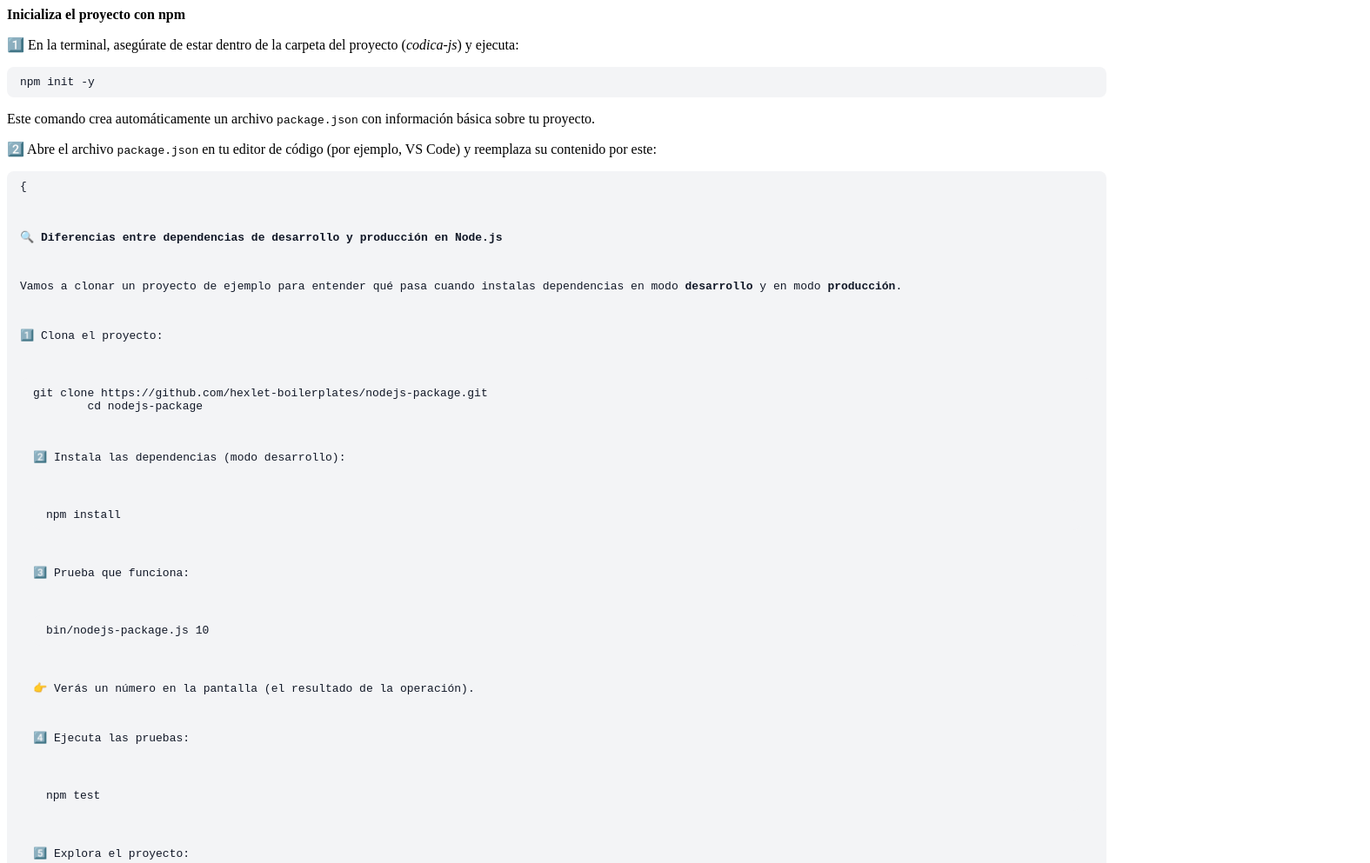
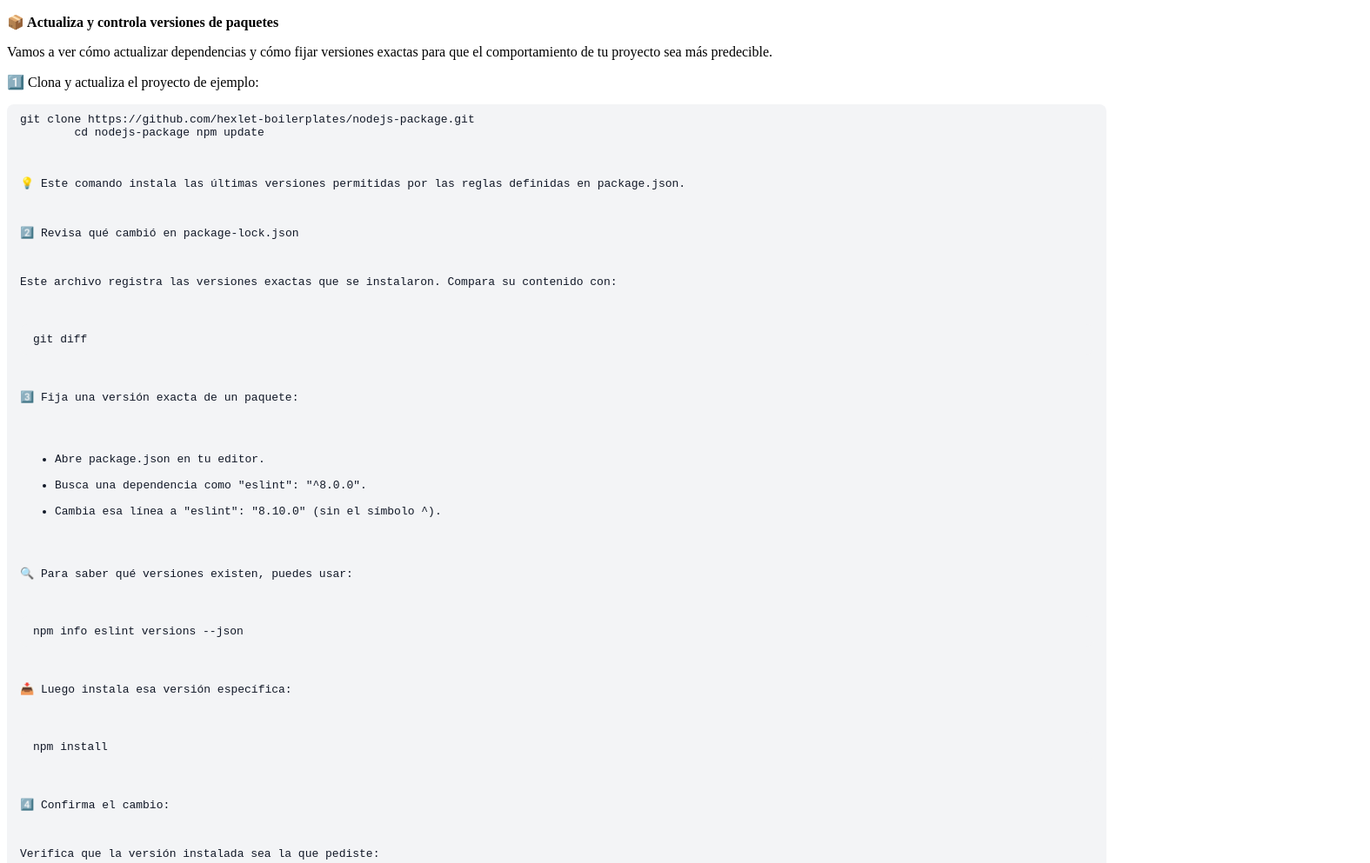
Before and after one commit to pedrofelipepierolaneyra-sketch/codica-js, a website: page index.html in a window 1280 px wide. Shown: the top 993 px of the page at 87% size, 1575 px wide, since content can reach past the window. Drawn offline with Linux system fonts and the light colour scheme.

Commit message:
agregamos actualizacion package-lock-jason

```diff
--- a/index.html
+++ b/index.html
@@ -2,13 +2,17 @@
 <html lang="en">
 <head>
     <meta charset="UTF-8">
-    <meta name="viewport" content="width=<p><b>Inicializa el proyecto con npm</b></p> <p>1️⃣ En la terminal, asegúrate de estar dentro de la carpeta del proyecto (<em>codica-js</em>) y ejecuta:</p> <pre style="background-color:#f3f4f6; color:#111827; padding:10px 15px; border-radius:8px; font-family: monospace;">npm init -y</pre> <p>Este comando crea automáticamente un archivo <code>package.json</code> con información básica sobre tu proyecto.</p> <p>2️⃣ Abre el archivo <code>package.json</code> en tu editor de código (por ejemplo, VS Code) y reemplaza su contenido por este:</p> <pre style="background-color:#f3f4f6; color:#111827; padding:10px 15px; border-radius:8px; font-family: monospace;">{
+    <meta name="viewport" content="width=device-width, initial-scale=1.0">
+    <title>Document</title>
+</head>
 <body>
-    <p><strong>🔍 Diferencias entre dependencias de desarrollo y producción en Node.js</strong></p> <p>Vamos a clonar un proyecto de ejemplo para entender qué pasa cuando instalas dependencias en modo <strong>desarrollo</strong> y en modo <strong>producción</strong>.</p> <p>1️⃣ Clona el proyecto:</p> <pre style="background-color:#f3f4f6; color:#111827; padding:10px 15px; border-radius:8px; font-family: monospace;">git clone https://github.com/hexlet-boilerplates/nodejs-package.git
-        cd nodejs-package
 
-        <p>2️⃣ Instala las dependencias (modo desarrollo):</p> <pre style="background-color:#f3f4f6; color:#111827; padding:10px 15px; border-radius:8px; font-family: monospace;">npm install</pre> <p>3️⃣ Prueba que funciona:</p> <pre style="background-color:#f3f4f6; color:#111827; padding:10px 15px; border-radius:8px; font-family: monospace;">bin/nodejs-package.js 10</pre> <p>👉 Verás un número en la pantalla (el resultado de la operación).</p> <p>4️⃣ Ejecuta las pruebas:</p> <pre style="background-color:#f3f4f6; color:#111827; padding:10px 15px; border-radius:8px; font-family: monospace;">npm test</pre> <p>5️⃣ Explora el proyecto:</p> <ul> <li>Abre el archivo <code>package.json</code> y mira las secciones <code>dependencies</code> y <code>devDependencies</code>.</li> <li>Revisa las carpetas <code>src</code> y <code>__tests__</code> para ver el código y las pruebas.</li> </ul> <p>6️⃣ Compara tamaños:</p> <p>En Ubuntu o Mac puedes ver el tamaño de <code>node_modules</code> con:</p> <pre style="background-color:#f3f4f6; color:#111827; padding:10px 15px; border-radius:8px; font-family: monospace;">du -sh node_modules</pre> <p>Luego borra y reinstala solo dependencias de producción:</p> <pre style="background-color:#f3f4f6; color:#111827; padding:10px 15px; border-radius:8px; font-family: monospace;">rm -rf node_modules
-        npm install --production du -sh node_modules
+    <p><strong>📦 Actualiza y controla versiones de paquetes</strong></p> <p>Vamos a ver cómo actualizar dependencias y cómo fijar versiones exactas para que el comportamiento de tu proyecto sea más predecible.</p> <p>1️⃣ Clona y actualiza el proyecto de ejemplo:</p> <pre style="background-color:#f3f4f6; color:#111827; padding:10px 15px; border-radius:8px; font-family: monospace;">git clone https://github.com/hexlet-boilerplates/nodejs-package.git
+        cd nodejs-package npm update
 
-        <p>En Windows puedes usar <code>dir /s node_modules</code> desde PowerShell, aunque el formato será diferente.</p> <p>💡 Verás que el tamaño es menor: no se instalaron herramientas de pruebas ni utilidades solo necesarias para desarrollo.</p> <p style="margin-top: 20px;">ℹ️ Este es un proyecto de ejemplo solo para explorar cómo funcionan las dependencias de desarrollo. Una vez termines de probarlo, puedes volver a tu proyecto <code>codica-js</code> para seguir trabajando ahí.</p></body>
-</html>
+        <p>💡 Este comando instala las últimas versiones permitidas por las reglas definidas en <code>package.json</code>.</p> <p>2️⃣ Revisa qué cambió en <code>package-lock.json</code></p> <p>Este archivo registra las versiones exactas que se instalaron. Compara su contenido con:</p> <pre style="background-color:#f3f4f6; color:#111827; padding:10px 15px; border-radius:8px; font-family: monospace;">git diff</pre> <p>3️⃣ Fija una versión exacta de un paquete:</p> <ul> <li>Abre <code>package.json</code> en tu editor.</li> <li>Busca una dependencia como <code>"eslint": "^8.0.0"</code>.</li> <li>Cambia esa línea a <code>"eslint": "8.10.0"</code> (sin el símbolo ^).</li> </ul> <p>🔍 Para saber qué versiones existen, puedes usar:</p> <pre style="background-color:#f3f4f6; color:#111827; padding:10px 15px; border-radius:8px; font-family: monospace;">npm info eslint versions --json</pre> <p>📥 Luego instala esa versión específica:</p> <pre style="background-color:#f3f4f6; color:#111827; padding:10px 15px; border-radius:8px; font-family: monospace;">npm install</pre> <p>4️⃣ Confirma el cambio:</p> <p>Verifica que la versión instalada sea la que pediste:</p> <pre style="background-color:#f3f4f6; color:#111827; padding:10px 15px; border-radius:8px; font-family: monospace;">git diff</pre>
+
+
+
+</body>
+</html> Este comando instala las últimas versiones permitidas por las reglas definidas en <code>package.json</code>.</p> <p>2️⃣ Revisa qué cambió en <code>package-lock.json</code></p> <p>Este archivo registra las versiones exactas que se instalaron. Compara su contenido con:</p> <pre style="background-color:#f3f4f6; color:#111827; padding:10px 15px; border-radius:8px; font-family: monospace;">git diff</pre> <p>3️⃣ Fija una versión exacta de un paquete:</p> <ul> <li>Abre <code>package.json</code> en tu editor.</li> <li>Busca una dependencia como <code>"eslint": "^8.0.0"</code>.</li> <li>Cambia esa línea a <code>"eslint": "8.10.0"</code> (sin el símbolo ^).</li> </ul> <p>🔍 Para saber qué versiones existen, puedes usar:</p> <pre style="background-color:#f3f4f6; color:#111827; padding:10px 15px; border-radius:8px; font-family: monospace;">npm info eslint versions --json</pre> <p>📥 Luego instala esa versión específica:</p> <pre style="background-color:#f3f4f6; color:#111827; padding:10px 15px; border-radius:8px; font-family: monospace;">npm install</pre> <p>4️⃣ Confirma el cambio:</p> <p>Verifica que la versión instalada sea la que pediste:</p> <pre style="background-color:#f3f4f6; color:#111827; padding:10px 15px; border-radius:8px; font-family: monospace;">git diff</pre></html>
```
Also changed, not shown: 1 other file.
